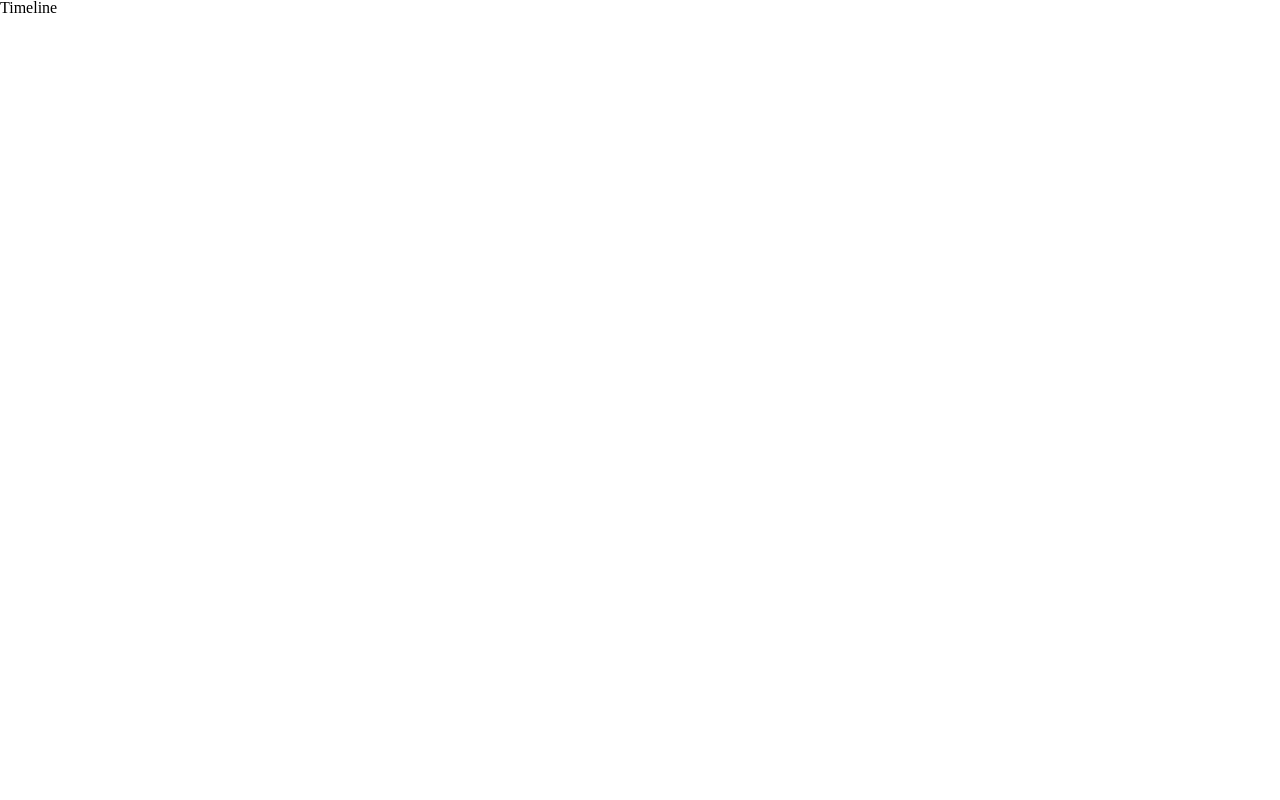
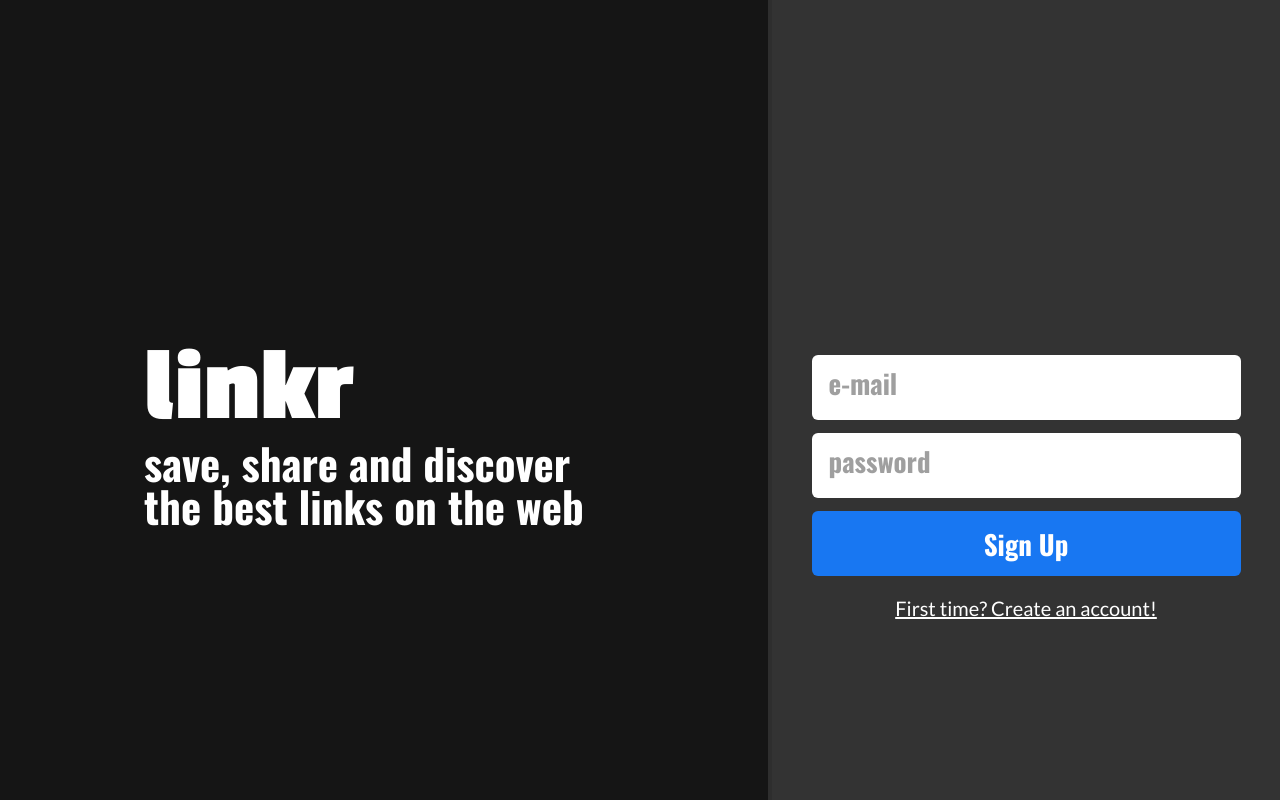
Before and after one commit to CaioVitor1/linkr-Front, a React (Create React App) app: page / in a window 1280 px wide. Built offline with nearby package versions, Linux system fonts and the light colour scheme.

Commit message:
refactor: delete example file and change timeline route

```diff
--- a/src/App.js
+++ b/src/App.js
@@ -1,22 +1,21 @@
 import React from "react";
 import { useState } from "react";
 import { BrowserRouter, Routes, Route } from "react-router-dom";
-import NewPost from "./Pages/NewPost"
+import NewPost from "./Pages/NewPost";
 import GlobalStyle from "./styles/GlobalStyle";
-import Timeline from "./Timeline";
+import Timeline from "./Pages/home/Timeline";
 import Register from "./Pages/auth/Register";
 import Login from "./Pages/auth/Login";
 
 export default function App() {
-
   return (
     <>
       <GlobalStyle />
       <BrowserRouter>
         <Routes>
-          <Route path="/" element={<Timeline />} />
-          <Route path="signin" element={<Login />} />;
+          <Route path="/" element={<Login />} />;
           <Route path="signup" element={<Register />} />;
+          <Route path="/timeline" element={<Timeline />} />
           <Route path="/newPost" element={<NewPost />} />
         </Routes>
       </BrowserRouter>
```
Also changed, not shown: src/Pages/home/Timeline.js (renamed from src/Timeline.js), src/assets/example.js (deleted).
